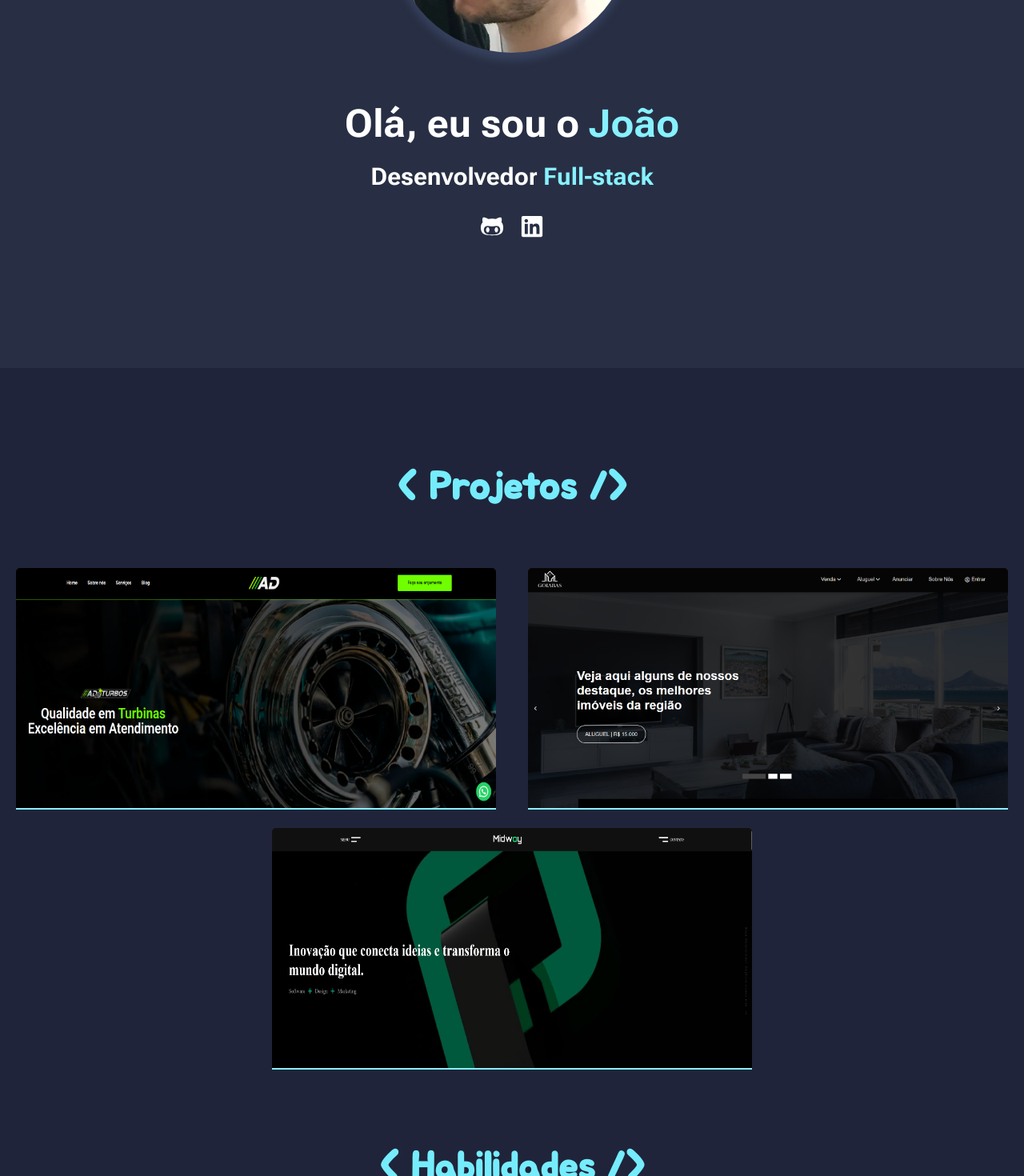
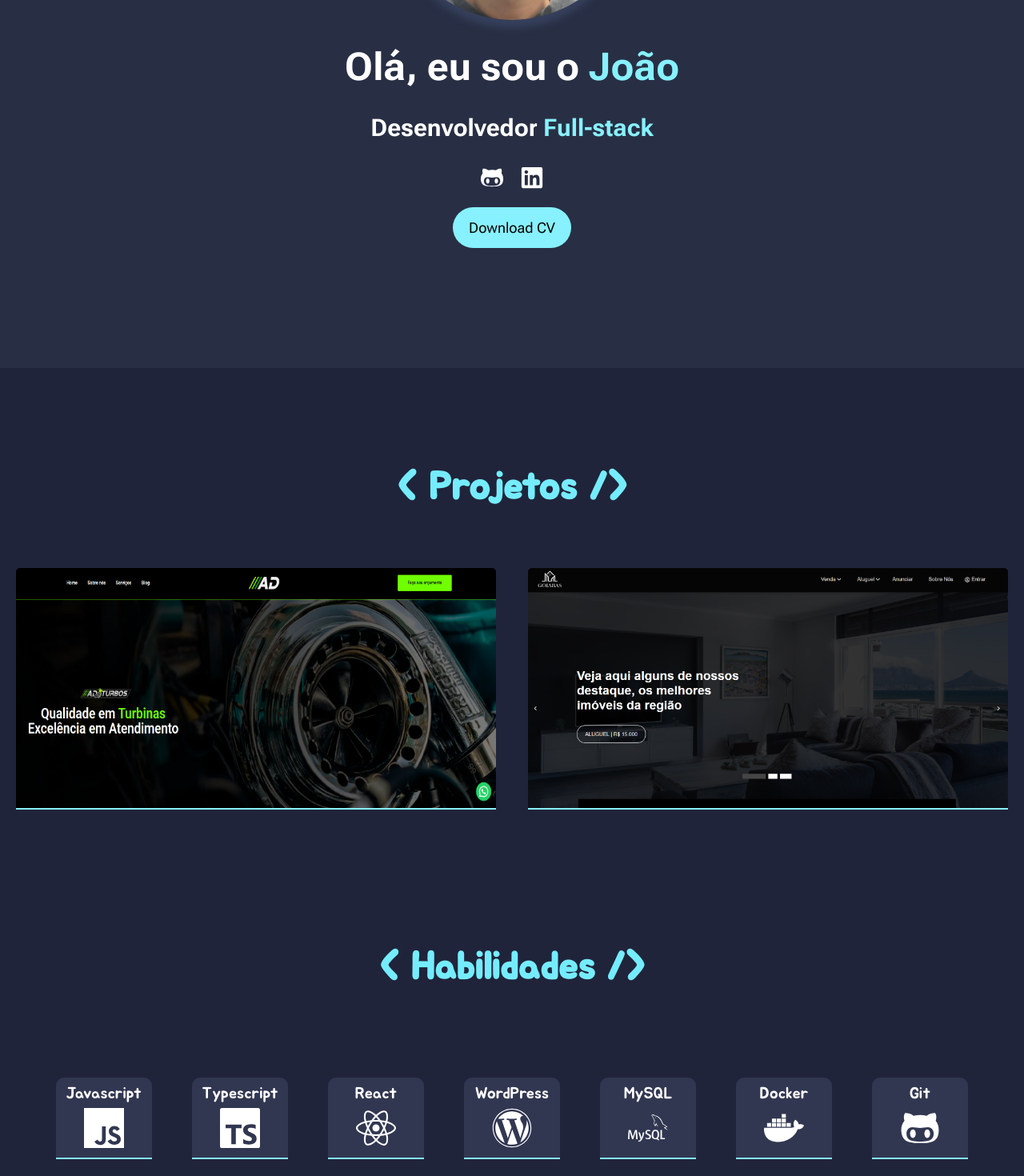
Before and after one commit to akalinoxd/portifolio, a React (Create React App) app: page / in a window 1280 px wide. Shown: the part 440-1910 px from the top of the page at 80% size. Built offline with nearby package versions, Linux system fonts and the light colour scheme.

Commit message:
Adding download cv button, adding and removing skills

```diff
--- a/src/components/PageContent/components/Habilidades/components/Card/style.js
+++ b/src/components/PageContent/components/Habilidades/components/Card/style.js
@@ -97,6 +97,7 @@ export const Icon = styled.div`
     }};
     animation-duration: 0.1s;
     text-align: center;
+    margin-top: 5px;
 `
 
 const mouseInTitle = keyframes`
--- a/src/components/PageContent/components/Habilidades/components/linguagens.js
+++ b/src/components/PageContent/components/Habilidades/components/linguagens.js
@@ -1,10 +1,9 @@
-import { FaHtml5, FaCss3, FaReact, FaWordpress, FaDocker, FaGithubAlt } from "react-icons/fa";
-import { SiJavascript, SiMysql } from "react-icons/si";
+import { FaReact, FaWordpress, FaDocker, FaGithubAlt } from "react-icons/fa";
+import { SiJavascript, SiMysql, SiTypescript  } from "react-icons/si";
 
 export const linguagens = [
-    {nome: "HTML5", icon: <FaHtml5 />},
-    {nome: "CSS3", icon: <FaCss3 />},
     {nome: "Javascript", icon: <SiJavascript />},
+    {nome: "Typescript", icon: <SiTypescript />},
     {nome: "React", icon: <FaReact />},
     {nome: "WordPress", icon: <FaWordpress />},
     {nome: "MySQL", icon: <SiMysql />},
--- a/src/components/PageContent/components/Header/index.jsx
+++ b/src/components/PageContent/components/Header/index.jsx
@@ -1,10 +1,16 @@
+import { useState } from "react";
+
 import { FaGithubAlt, FaLinkedin } from "react-icons/fa";
 
 import perfil from '../../../../imgs/foto perfil.jpg'
+import cv from '../../../../docs/cv.pdf'
 
-import { Wrapper, Container, Photo, Title, SubTitle, Links } from './style'
+import { Wrapper, Container, Photo, Title, SubTitle, Links, DownloadButton } from './style'
 
 const Header = () => {
+
+    const [hover, setHover] = useState("")
+
     return (
         <>
             <Wrapper id='header'>
@@ -23,6 +29,17 @@ const Header = () => {
                         <a href="https://github.com/akalinoxd" target="_blank" rel="noreferrer"><FaGithubAlt /></a>
                         <a href="https://www.linkedin.com/in/joaovitor-frontend-dev/" target="_blank" rel="noreferrer"><FaLinkedin /></a>
                     </Links>
+                    <div>
+                        <DownloadButton
+                            href={cv} download="João Vitor Andrade Cavalcante - Desenvolvedor Junior"
+                            target="_blank"
+                            hover={hover}
+                            onMouseEnter={() => setHover("true")}
+                            onMouseLeave={() => setHover("false")}
+                        >
+                            Download CV
+                        </DownloadButton>
+                    </div>
                 </Container>
             </Wrapper>
         </>
--- a/src/components/PageContent/components/Header/style.js
+++ b/src/components/PageContent/components/Header/style.js
@@ -15,6 +15,7 @@ export const Container = styled.div`
     justify-content: center;
     align-items: center;
     flex-direction: column;
+    gap: 30px;
 `
 
 export const Photo = styled.img`
@@ -22,14 +23,14 @@ export const Photo = styled.img`
     width: 300px;
     height: 300px;
     border-radius: 300px;
-    margin: 50px 0;
+    margin: 0;
     box-shadow: 0px 10px 10px rgb(54, 64, 92);
     border: none;
 `
 
 export const Title = styled.h1`
     font-size: 48px;
-    margin: 10px 0;
+    margin: 0;
 
     & span {
         color: #87F1FF;
@@ -38,7 +39,7 @@ export const Title = styled.h1`
 
 export const SubTitle = styled.h2`
     font-size: 30px;
-    margin: 10px 0;
+    margin: 0;
 
     & span {
         color: #87F1FF;
@@ -47,7 +48,7 @@ export const SubTitle = styled.h2`
 
 export const Links = styled.div`
     display: flex;
-    margin-top: 20px;
+    margin: 0;
     gap: 20px;
     font-size: 30px;
 
@@ -56,3 +57,20 @@ export const Links = styled.div`
         color: white;
     }
 `
+
+export const DownloadButton = styled.a`
+    text-decoration: none;
+    background-color: ${({hover}) => {
+        if(hover === "true"){
+            return "rgb(95, 186, 198)"
+        }else if(hover === "false"){
+            return "#87F1FF"
+        }else{
+            return "#87F1FF"
+        }
+    }};
+    padding: 15px 20px;
+    font-size: 18px;
+    border-radius: 50px;
+    color: black;
+`
--- a/src/components/PageContent/components/Projetos/components/meusProjetos.js
+++ b/src/components/PageContent/components/Projetos/components/meusProjetos.js
@@ -1,4 +1,4 @@
-import { FaHtml5, FaCss3, FaReact, FaWordpress, FaDocker } from "react-icons/fa";
+import { FaReact, FaWordpress, FaDocker } from "react-icons/fa";
 import { SiJavascript, SiMysql } from "react-icons/si";
 
 import adBanner from '../../../../../imgs/banner ad-turbos.png'
@@ -20,11 +20,11 @@ export const meusProjetos = [
         foto: imoveis,
         redirect: "https://github.com/Will-Maxwell-yc/projeto-imoveis-sa"
     },
-    {
-        nome: "Midway Creator",
-        descricao: "",
-        tecnologias: [<FaReact />, <SiJavascript />],
-        foto: midway,
-        redirect: "https://github.com/Will-Maxwell-yc/site-midway"
-    },
+    // {
+    //     nome: "Midway Creator",
+    //     descricao: "",
+    //     tecnologias: [<FaReact />, <SiJavascript />],
+    //     foto: midway,
+    //     redirect: "https://github.com/Will-Maxwell-yc/site-midway"
+    // },
 ]
--- a/src/components/PageContent/components/Projetos/style.js
+++ b/src/components/PageContent/components/Projetos/style.js
@@ -1,8 +1,7 @@
 import styled from "styled-components";
 
 export const Wrapper = styled.section`
-    height: 800px;
-    padding-top: 100px;
+    padding: 100px 0;
     background-color: #20243A;
 `
 
```
Also changed, not shown: src/imgs/foto perfil.jpg, 1 other file (tests, documents, lock files or other folders).
